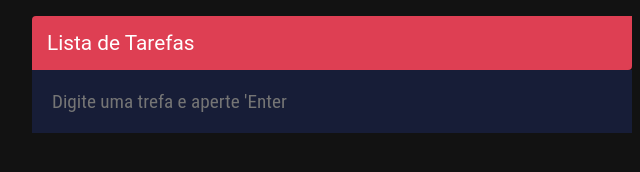
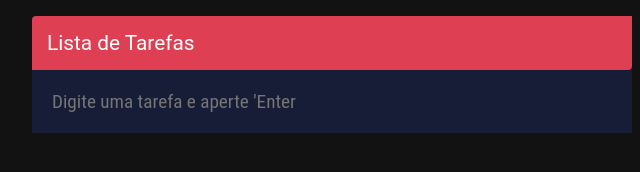
Before and after one commit to Marcos087/To_Do_List, a plain HTML site: page index.html in a window 1280 px wide. Shown: the part 334-506 px from the top of the page, 308-948 px from the left. Drawn offline with Linux system fonts and the light colour scheme.

Commit message:
to-do-list

```diff
--- a/index.html
+++ b/index.html
@@ -18,7 +18,7 @@
         </section>
 
         <footer>
-            <input id="inputTask" type="text" placeholder="Digite uma trefa e aperte 'Enter">
+            <input id="inputTask" type="text" placeholder="Digite uma tarefa e aperte 'Enter">
         </footer>
     </div>
     <script src="js/script.js"></script>
```
